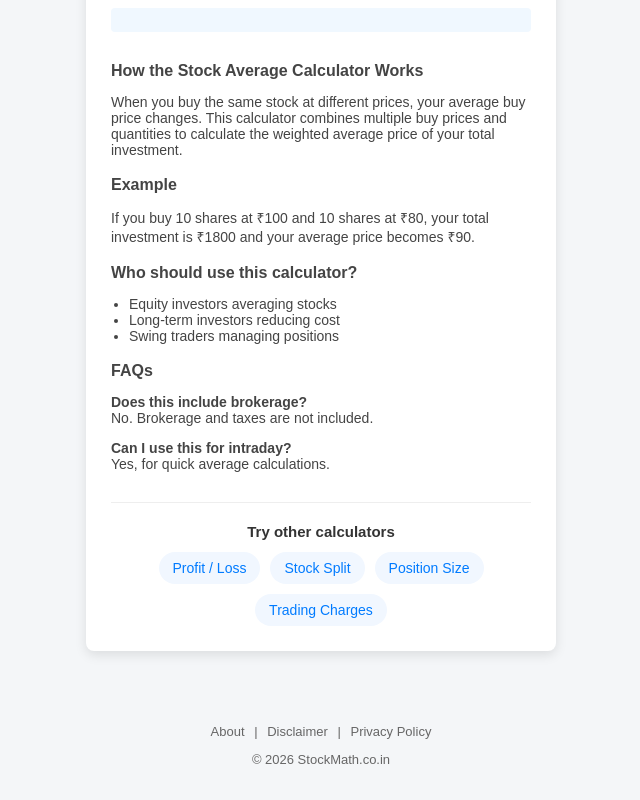
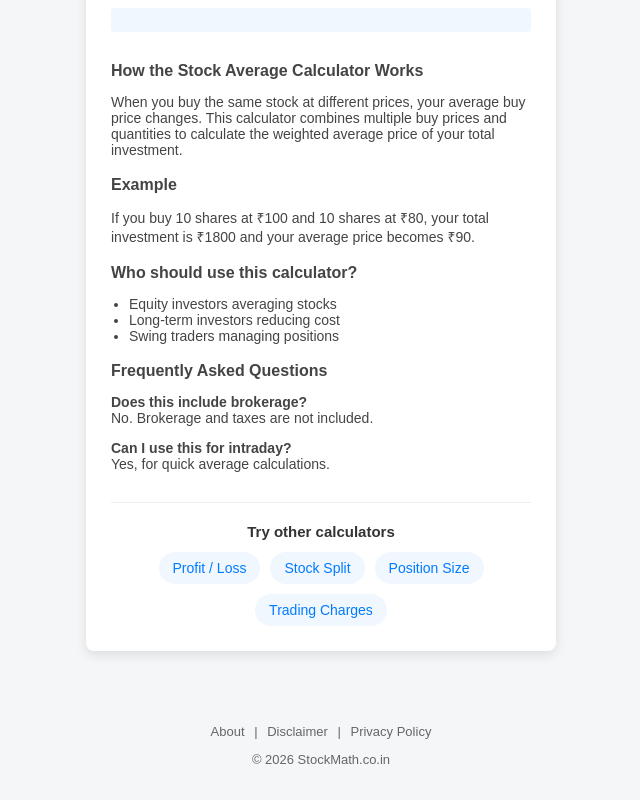
Before and after one commit to karthyskloud/stockmath, a plain HTML site: page index.html in a window 1280 px wide. Shown: the part 551-1351 px from the top of the page, without its empty margins (319-959 px from the left). Drawn offline with Linux system fonts and the light colour scheme.

Commit message:
Update index.html

```diff
--- a/index.html
+++ b/index.html
@@ -236,7 +236,7 @@
       <li>Swing traders managing positions</li>
     </ul>
 
-    <h2>FAQs</h2>
+    <h2>Frequently Asked Questions</h2>
     <p><strong>Does this include brokerage?</strong><br>No. Brokerage and taxes are not included.</p>
     <p><strong>Can I use this for intraday?</strong><br>Yes, for quick average calculations.</p>
   </section>
```
